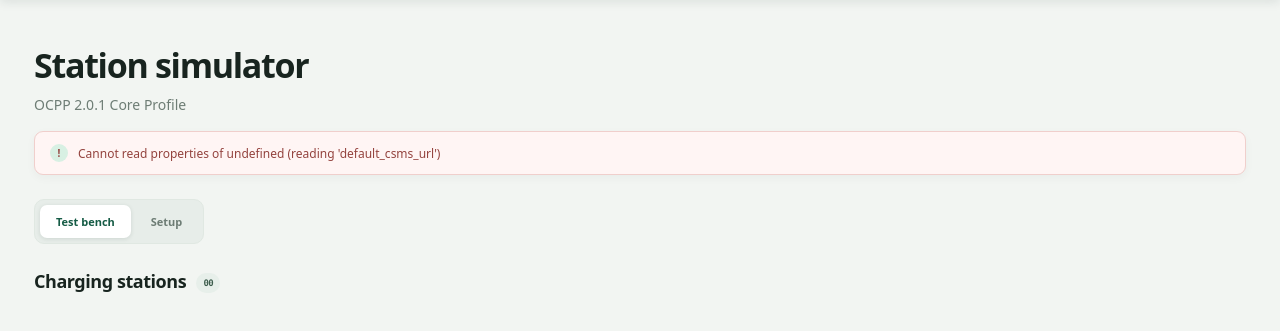
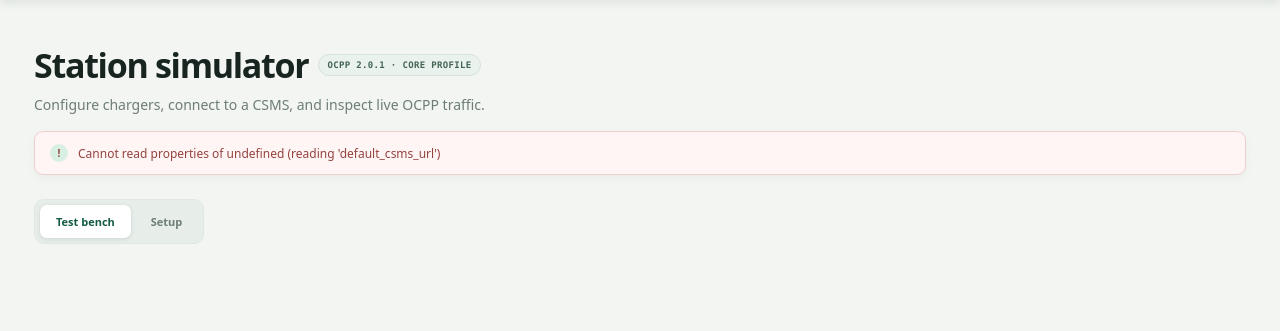
Before and after one commit to fooway-se/charger-lab, a PHP site: page /ocpp/index.html in a window 1280 px wide. Shown: the part 70-401 px from the top of the page. Run offline with PHP 8.4, Linux system fonts and the light colour scheme.

Commit message:
Refresh simulator UI and README screenshots

```diff
--- a/public/app.js
+++ b/public/app.js
@@ -433,7 +433,6 @@ function renderState(state, preserveFormInput = false) {
     reconcileChildren(chargerList, workspaces);
     restoreLogScrollPositions(logScrollPositions);
     setTextContent(document.querySelector('#charger-count'), String(state.chargers.length).padStart(2, '0'));
-    setTextContent(document.querySelector('[data-role="test-bench-charger-count"]'), String(state.chargers.length).padStart(2, '0'));
     const chargerSelect = networkTestForm.elements.namedItem('network_test_charger_id');
     const selectedChargerId = chargerSelect.value;
     const existingOptions = new Map(Array.from(chargerSelect.options, (option) => [option.value, option]));
--- a/public/index.html
+++ b/public/index.html
@@ -35,7 +35,10 @@
 </header>
 <main class="page-shell">
     <section class="page-heading">
-        <div><h1>Station simulator</h1><p class="subtitle">OCPP 2.0.1 Core Profile</p></div>
+        <div>
+            <div class="page-title-row"><h1>Station simulator</h1><span class="version-pill">OCPP 2.0.1 · CORE PROFILE</span></div>
+            <p class="subtitle">Configure chargers, connect to a CSMS, and inspect live OCPP traffic.</p>
+        </div>
     </section>
     <div id="notice" class="notice" role="status" hidden></div>
     <nav id="screen-navigation" class="screen-navigation" aria-label="Workspace screens">
@@ -71,7 +74,6 @@
     </section>
     <section id="testing-screen" class="screen-panel">
         <section class="station-column">
-            <div class="section-heading"><div><h2>Charging stations <span data-role="test-bench-charger-count" class="count-pill">00</span></h2></div></div>
             <div id="test-bench-charger-list" class="charger-list-slot"></div>
         </section>
     </section>
--- a/public/style.css
+++ b/public/style.css
@@ -48,6 +48,9 @@ body {
 .page-heading { display: flex; justify-content: space-between; align-items: flex-end; margin-bottom: 29px; }
 h1, h2, h3, p { margin-top: 0; }
 h1 { margin-bottom: 7px; font: 720 34px var(--display); letter-spacing: -1.3px; }
+.page-title-row { display: flex; align-items: center; flex-wrap: wrap; gap: 10px; margin-bottom: 7px; }
+.page-title-row h1 { margin-bottom: 0; }
+.version-pill { padding: 5px 8px; border: 1px solid #d5e3da; border-radius: 999px; background: #eaf2ed; color: #426452; font: 600 9px var(--mono); letter-spacing: .35px; }
 .subtitle { margin-bottom: 0; color: var(--muted); font-size: 14px; }
 .notice { display: flex; align-items: center; gap: 10px; padding: 12px 15px; margin: -12px 0 24px; border: 1px solid #cce3d7; border-radius: 9px; background: #edf7f1; color: #286b55; font-size: 12px; box-shadow: 0 3px 10px rgb(24 48 40 / 4%); }
 .notice-error { border-color: #f0cfcc; background: #fff5f4; color: #94433e; }
```
Also changed, not shown: README.md, 2 other files.
